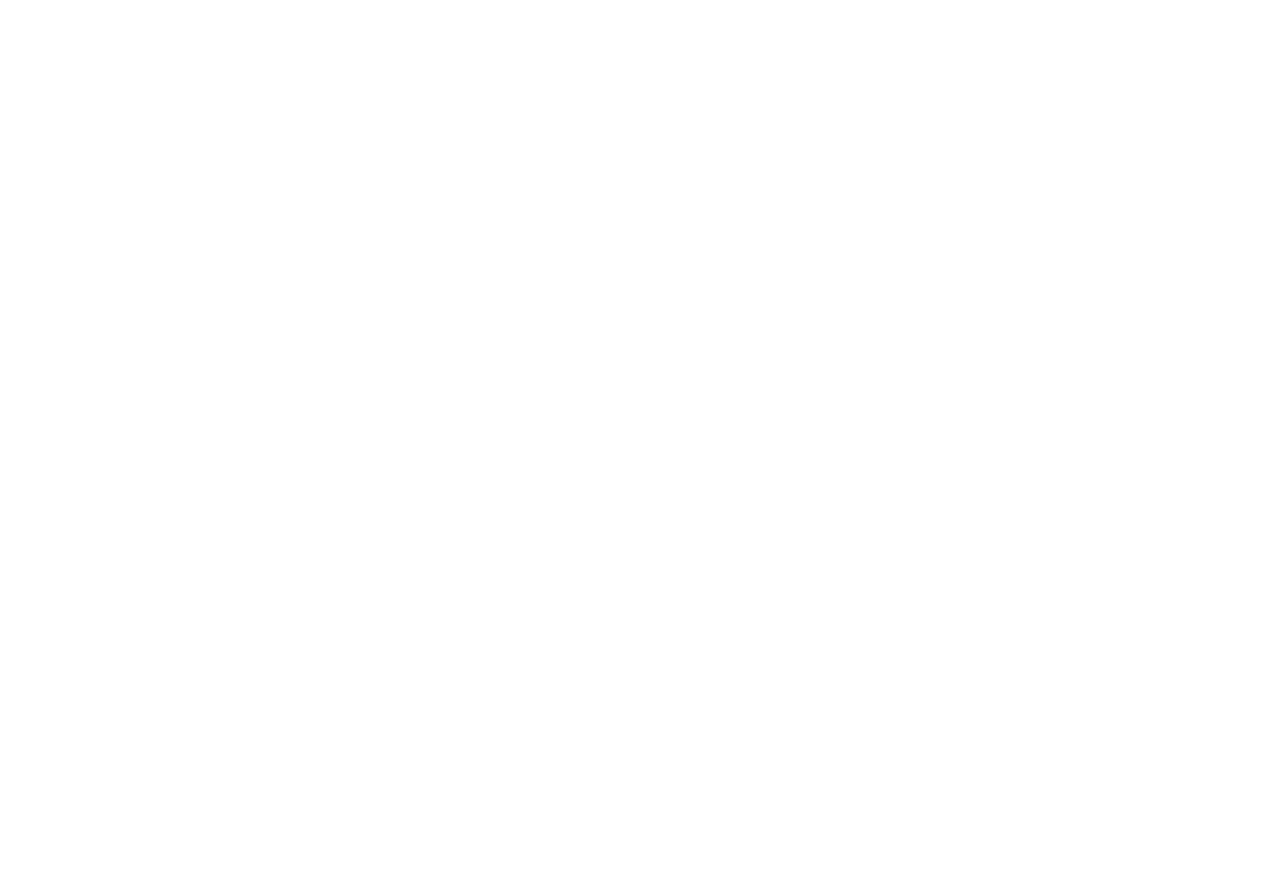
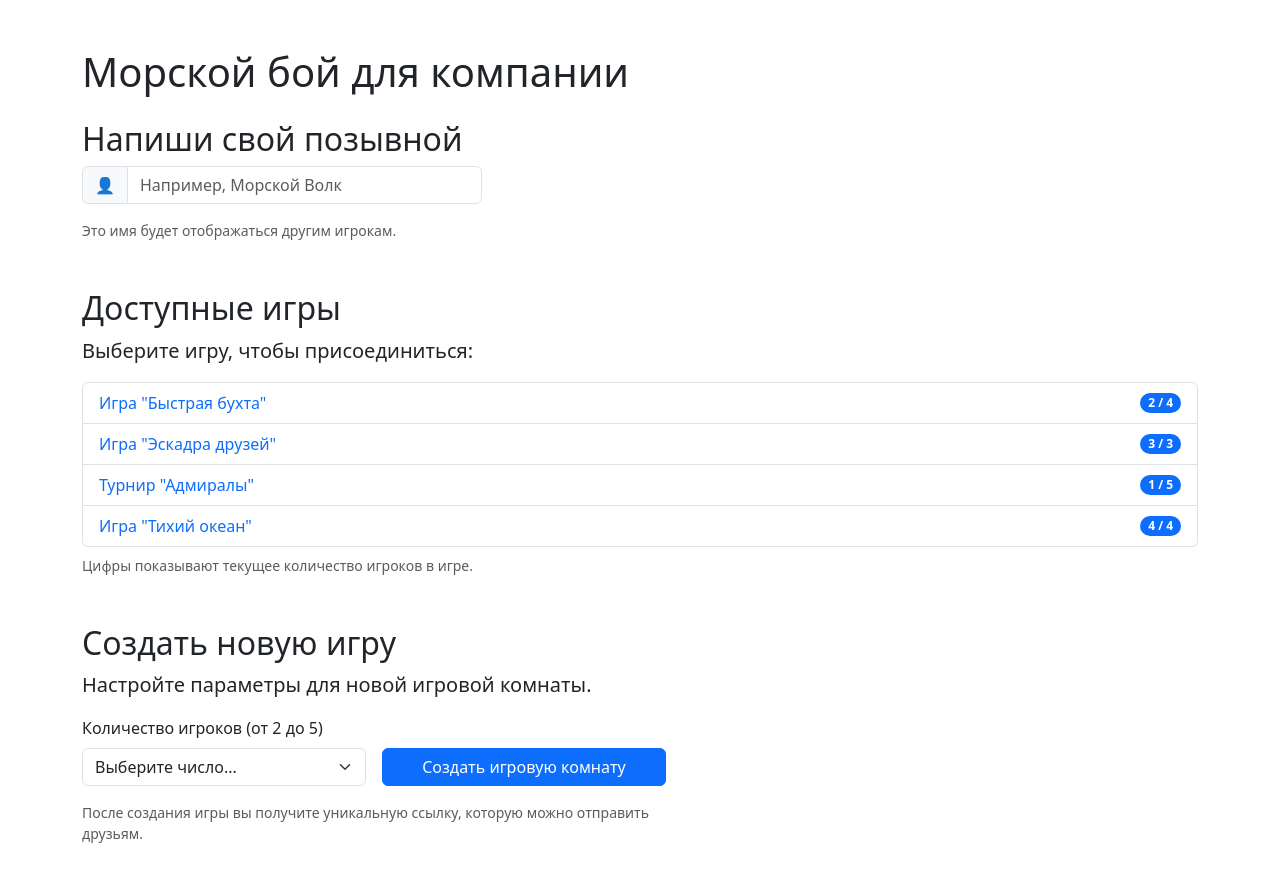
Before and after one commit to TheSpace-hub/mega-sea-battle, a plain HTML site: page src/main/resources/static/index.html in a window 1280 px wide. Before the commit the page ends 800 px from the top, so only its background shows below. Drawn offline with nearby package versions, Linux system fonts and the light colour scheme.

Commit message:
Create index HTML

```diff
--- a/src/main/resources/static/index.html
+++ b/src/main/resources/static/index.html
@@ -5,9 +5,77 @@
     <meta name="viewport"
           content="width=device-width, user-scalable=no, initial-scale=1.0, maximum-scale=1.0, minimum-scale=1.0">
     <meta http-equiv="X-UA-Compatible" content="ie=edge">
+    <link href="https://cdn.jsdelivr.net/npm/bootstrap@5.3.8/dist/css/bootstrap.min.css" rel="stylesheet"
+          integrity="sha384-sRIl4kxILFvY47J16cr9ZwB07vP4J8+LH7qKQnuqkuIAvNWLzeN8tE5YBujZqJLB" crossorigin="anonymous">
     <title>Морской бой для компании</title>
 </head>
 <body>
+<main class="container py-5">
+    <h1 class="mb-4">Морской бой для компании</h1>
 
+    <section class="mb-5">
+        <h2>Напиши свой позывной</h2>
+        <div class="input-group mb-3" style="max-width: 400px;">
+            <span class="input-group-text" id="basic-addon1">👤</span>
+            <input type="text" class="form-control" placeholder="Например, Морской Волк" aria-label="Имя игрока"
+                   aria-describedby="basic-addon1">
+        </div>
+        <p class="text-muted small">Это имя будет отображаться другим игрокам.</p>
+    </section>
+
+    <section class="mb-5">
+        <h2>Доступные игры</h2>
+        <p class="lead">Выберите игру, чтобы присоединиться:</p>
+        <ul class="list-group">
+            <li class="list-group-item d-flex justify-content-between align-items-center">
+                <a href="/game/123" class="text-decoration-none">Игра "Быстрая бухта"</a>
+                <span class="badge bg-primary rounded-pill">2 / 4</span>
+            </li>
+            <li class="list-group-item d-flex justify-content-between align-items-center">
+                <a href="/game/124" class="text-decoration-none">Игра "Эскадра друзей"</a>
+                <span class="badge bg-primary rounded-pill">3 / 3</span>
+            </li>
+            <li class="list-group-item d-flex justify-content-between align-items-center">
+                <a href="/game/125" class="text-decoration-none">Турнир "Адмиралы"</a>
+                <span class="badge bg-primary rounded-pill">1 / 5</span>
+            </li>
+            <li class="list-group-item d-flex justify-content-between align-items-center">
+                <a href="/game/126" class="text-decoration-none">Игра "Тихий океан"</a>
+                <span class="badge bg-primary rounded-pill">4 / 4</span>
+            </li>
+        </ul>
+        <p class="text-muted small mt-2">Цифры показывают текущее количество игроков в игре.</p>
+    </section>
+
+    <section>
+        <h2>Создать новую игру</h2>
+        <p class="lead">Настройте параметры для новой игровой комнаты.</p>
+
+        <form action="#" method="post" class="row g-3 align-items-end" style="max-width: 600px;">
+            <div class="col-md-6">
+                <label for="playersCount" class="form-label">Количество игроков (от 2 до 5)</label>
+                <select class="form-select" id="playersCount" name="playersCount" required>
+                    <option value="" disabled selected>Выберите число...</option>
+                    <option value="2">2 игрока</option>
+                    <option value="3">3 игрока</option>
+                    <option value="4">4 игрока</option>
+                    <option value="5">5 игроков</option>
+                </select>
+            </div>
+            <div class="col-md-6">
+                <button type="submit" class="btn btn-primary w-100">Создать игровую комнату</button>
+            </div>
+            <div class="col-12">
+                <p class="text-muted small">После создания игры вы получите уникальную ссылку, которую можно отправить
+                    друзьям.</p>
+            </div>
+        </form>
+    </section>
+
+</main>
+<script src="https://cdn.jsdelivr.net/npm/bootstrap@5.3.8/dist/js/bootstrap.bundle.min.js"
+        integrity="sha384-FKyoEForCGlyvwx9Hj09JcYn3nv7wiPVlz7YYwJrWVcXK/BmnVDxM+D2scQbITxI"
+        crossorigin="anonymous"></script>
+<script src="/js/game-fileld-controller.js"></script>
 </body>
 </html>
```
